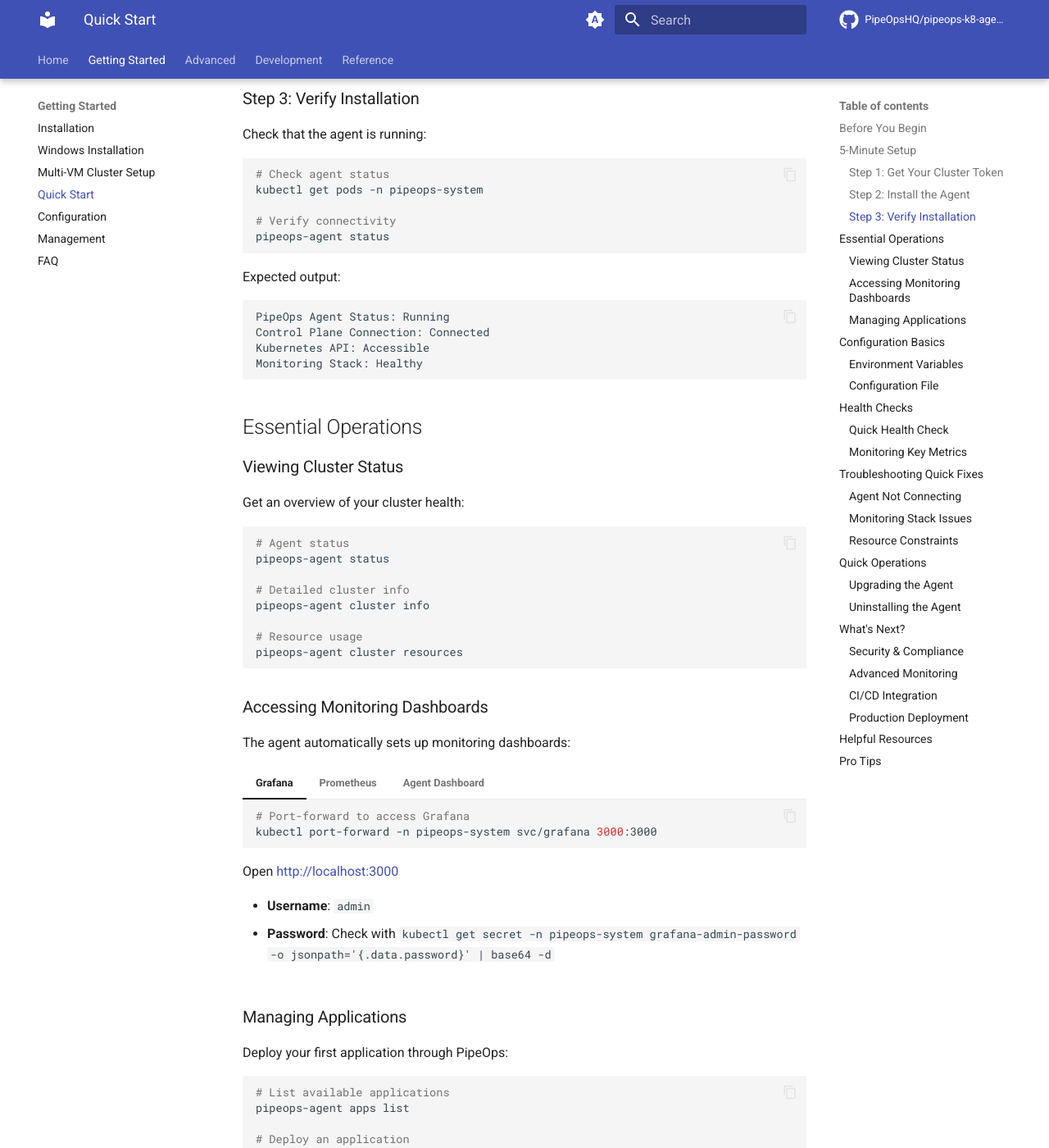
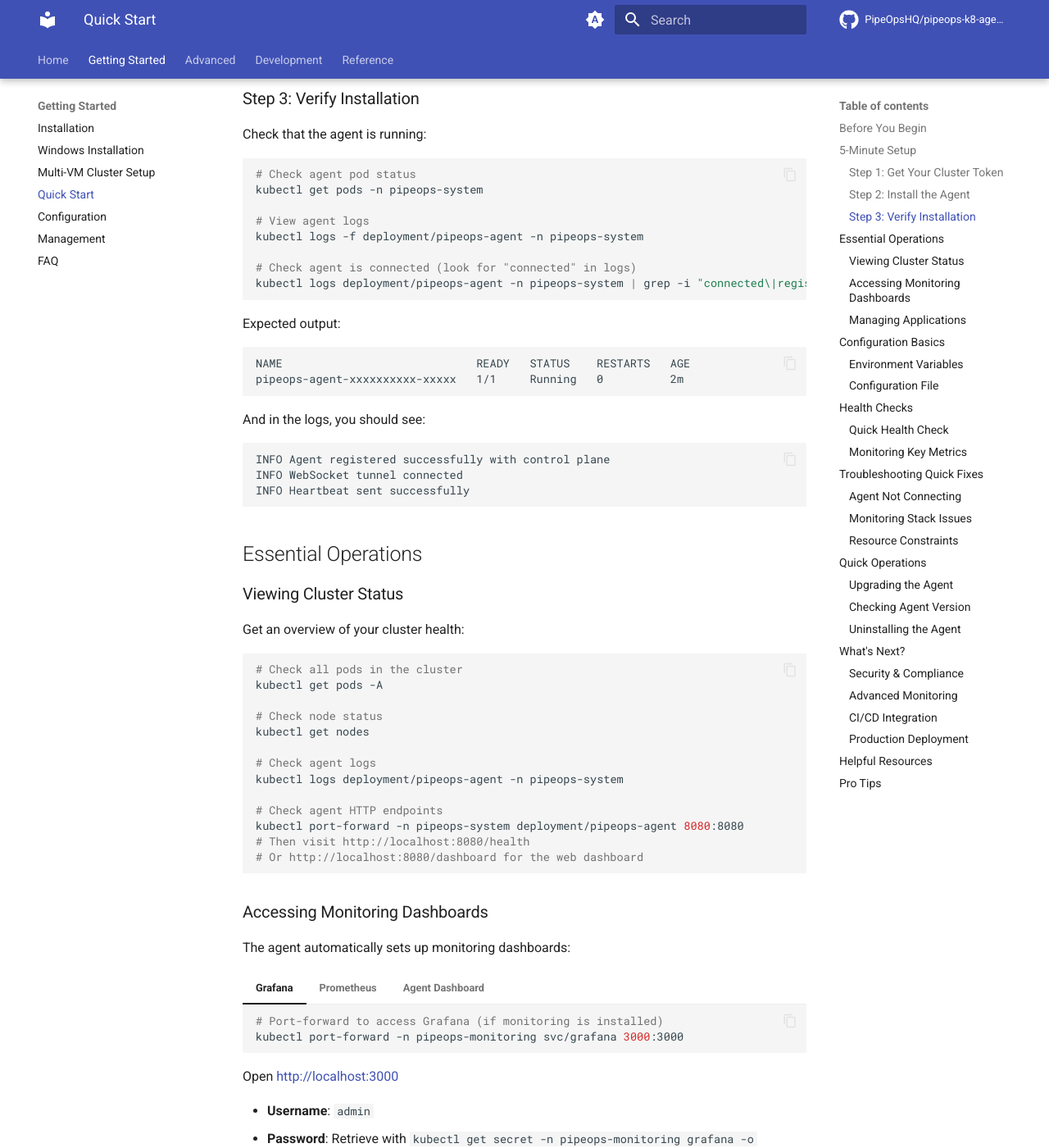
Before and after one commit to PipeOpsHQ/pipeops-k8-agent, an MkDocs documentation site: the page built from docs/getting-started/quick-start.md, in a window 1280 px wide and 1400 px high, scrolled down 1109 px. Shown: the whole window at 82% size. Built offline with MkDocs 1.6.1 and Material for MkDocs 9.7.7, drawn with Linux system fonts in a browser that asks for light colours; comment, search, counter and statistics services are not loaded; the version menu is left out; some of the changed text lies outside the part shown.

Commit message:
Update docs

````diff
--- a/docs/getting-started/quick-start.md
+++ b/docs/getting-started/quick-start.md
@@ -72,19 +72,27 @@
 Check that the agent is running:
 
 ```bash
-# Check agent status
+# Check agent pod status
 kubectl get pods -n pipeops-system
 
-# Verify connectivity
-pipeops-agent status
+# View agent logs
+kubectl logs -f deployment/pipeops-agent -n pipeops-system
+
+# Check agent is connected (look for "connected" in logs)
+kubectl logs deployment/pipeops-agent -n pipeops-system | grep -i "connected\|registered"
 ```
 
 Expected output:
 ```text
-PipeOps Agent Status: Running
-Control Plane Connection: Connected
-Kubernetes API: Accessible
-Monitoring Stack: Healthy
+NAME                             READY   STATUS    RESTARTS   AGE
+pipeops-agent-xxxxxxxxxx-xxxxx   1/1     Running   0          2m
+```
+
+And in the logs, you should see:
+```text
+INFO Agent registered successfully with control plane
+INFO WebSocket tunnel connected
+INFO Heartbeat sent successfully
 ```
 
 ## Essential Operations
@@ -94,14 +102,19 @@
 Get an overview of your cluster health:
 
 ```bash
-# Agent status
-pipeops-agent status
+# Check all pods in the cluster
+kubectl get pods -A
 
-# Detailed cluster info
-pipeops-agent cluster info
+# Check node status
+kubectl get nodes
 
-# Resource usage
-pipeops-agent cluster resources
+# Check agent logs
+kubectl logs deployment/pipeops-agent -n pipeops-system
+
+# Check agent HTTP endpoints
+kubectl port-forward -n pipeops-system deployment/pipeops-agent 8080:8080
+# Then visit http://localhost:8080/health
+# Or http://localhost:8080/dashboard for the web dashboard
 ```
 
 ### Accessing Monitoring Dashboards
@@ -111,20 +124,20 @@
 === "Grafana"
 
     ```bash
-    # Port-forward to access Grafana
-    kubectl port-forward -n pipeops-system svc/grafana 3000:3000
+    # Port-forward to access Grafana (if monitoring is installed)
+    kubectl port-forward -n pipeops-monitoring svc/grafana 3000:3000
     ```
 
     Open [http://localhost:3000](http://localhost:3000)
 
     - **Username**: `admin`
-    - **Password**: Check with `kubectl get secret -n pipeops-system grafana-admin-password -o jsonpath='{.data.password}' | base64 -d`
+    - **Password**: Retrieve with `kubectl get secret -n pipeops-monitoring grafana -o jsonpath='{.data.admin-password}' | base64 -d`
 
 === "Prometheus"
 
     ```bash
-    # Port-forward to access Prometheus
-    kubectl port-forward -n pipeops-system svc/prometheus 9090:9090
+    # Port-forward to access Prometheus (if monitoring is installed)
+    kubectl port-forward -n pipeops-monitoring svc/prometheus-server 9090:9090
     ```
 
     Open [http://localhost:9090](http://localhost:9090)
@@ -133,28 +146,40 @@
 
     ```bash
     # Port-forward to access Agent Dashboard
-    kubectl port-forward -n pipeops-system svc/pipeops-agent 8080:8080
+    kubectl port-forward -n pipeops-system deployment/pipeops-agent 8080:8080
     ```
 
-    Open [http://localhost:8080](http://localhost:8080)
+    Open [http://localhost:8080/dashboard](http://localhost:8080/dashboard)
+
+    Available endpoints:
+    - `/health` - Health check
+    - `/ready` - Readiness status
+    - `/metrics` - Prometheus metrics
+    - `/dashboard` - Web dashboard
 
 ### Managing Applications
 
-Deploy your first application through PipeOps:
+Deploy applications through the PipeOps dashboard or using kubectl:
 
 ```bash
-# List available applications
-pipeops-agent apps list
+# Deploy using kubectl
+kubectl create deployment my-app --image=nginx:latest
 
-# Deploy an application
-pipeops-agent apps deploy --name="my-app" --image="nginx:latest"
+# Expose as a service
+kubectl expose deployment my-app --port=80 --type=LoadBalancer
 
 # Check deployment status
-pipeops-agent apps status my-app
+kubectl get deployments
+kubectl get pods
 
 # Scale application
-pipeops-agent apps scale my-app --replicas=3
+kubectl scale deployment my-app --replicas=3
+
+# View application logs
+kubectl logs -l app=my-app --tail=100 -f
 ```
+
+**Note**: Application deployment and management is primarily done through the PipeOps web dashboard at [console.pipeops.io](https://console.pipeops.io).
 
 ## Configuration Basics
 
@@ -204,16 +229,26 @@
 ### Quick Health Check
 
 ```bash
-# Run comprehensive health check
-pipeops-agent diagnose
+# Check agent pod health
+kubectl get pods -n pipeops-system
+
+# Check agent logs for errors
+kubectl logs deployment/pipeops-agent -n pipeops-system --tail=50
+
+# Access agent health endpoint
+kubectl port-forward -n pipeops-system deployment/pipeops-agent 8080:8080
+# Then: curl http://localhost:8080/health
+
+# Check detailed health status
+curl http://localhost:8080/api/health/detailed
 ```
 
-This command checks:
+The health check endpoints verify:
 - Agent connectivity to control plane
 - Kubernetes API access
-- Monitoring stack health
+- WebSocket tunnel status
 - Resource availability
-- Network connectivity
+- Internal service health
 
 ### Monitoring Key Metrics
 
@@ -221,10 +256,10 @@
 
 | Metric | Description | Command |
 |--------|-------------|---------|
-| **Cluster Health** | Overall cluster status | `pipeops-agent cluster health` |
-| **Resource Usage** | CPU, memory, storage | `pipeops-agent resources` |
+| **Cluster Health** | Overall cluster status | `kubectl get nodes && kubectl get pods -A` |
+| **Resource Usage** | CPU, memory, storage | `kubectl top nodes && kubectl top pods -A` |
 | **Pod Status** | Running/failed pods | `kubectl get pods -A` |
-| **Network** | Connectivity status | `pipeops-agent network test` |
+| **Agent Status** | Agent connectivity | `kubectl logs deployment/pipeops-agent -n pipeops-system \| tail` |
 
 ## Troubleshooting Quick Fixes
 
@@ -232,12 +267,21 @@
 
 1. **Check network connectivity**:
    ```bash
-   curl -I https://api.pipeops.io
+   # Test connection to PipeOps API
+   curl -I https://api.pipeops.sh
+
+   # Check from within the cluster
+   kubectl run -it --rm debug --image=curlimages/curl --restart=Never -- \
+     curl -v https://api.pipeops.sh/health
    ```
 
-2. **Verify token**:
+2. **Verify token configuration**:
    ```bash
-   pipeops-agent validate-token
+   # Check secret exists
+   kubectl get secret -n pipeops-system pipeops-agent-secret
+
+   # View configuration (redacted)
+   kubectl get configmap -n pipeops-system pipeops-agent-config -o yaml
    ```
 
 3. **Restart agent**:
@@ -249,18 +293,25 @@
 
 1. **Check pod status**:
    ```bash
-   kubectl get pods -n pipeops-system
+   kubectl get pods -n pipeops-monitoring
    ```
 
 2. **View logs**:
    ```bash
+   # Agent logs
    kubectl logs -f deployment/pipeops-agent -n pipeops-system
+
+   # Prometheus logs (if installed)
+   kubectl logs -f deployment/prometheus-server -n pipeops-monitoring
+
+   # Grafana logs (if installed)
+   kubectl logs -f deployment/grafana -n pipeops-monitoring
    ```
 
-3. **Restart monitoring**:
+3. **Restart monitoring components**:
    ```bash
-   kubectl rollout restart deployment/prometheus -n pipeops-system
-   kubectl rollout restart deployment/grafana -n pipeops-system
+   kubectl rollout restart deployment/prometheus-server -n pipeops-monitoring
+   kubectl rollout restart deployment/grafana -n pipeops-monitoring
    ```
 
 ### Resource Constraints
@@ -285,17 +336,29 @@
 Keep your agent updated with the latest features:
 
 ```bash
-# Check current version
-pipeops-agent version
-
-# Update to latest version
-sudo pipeops-agent update
-
-# For Helm installations
+# For Helm installations - update to latest version
+helm repo update
 helm upgrade pipeops-agent oci://ghcr.io/pipeopshq/pipeops-agent
 
-# Verify update
-pipeops-agent status
+# For kubectl installations - reapply manifest
+kubectl apply -f https://get.pipeops.dev/k8-agent.yaml
+
+# For script installations - re-run installer
+curl -fsSL https://get.pipeops.dev/k8-install.sh | bash
+
+# Verify update by checking pod restart
+kubectl get pods -n pipeops-system -w
+```
+
+### Checking Agent Version
+
+```bash
+# Check the running agent version from logs
+kubectl logs deployment/pipeops-agent -n pipeops-system | grep -i "version\|starting"
+
+# Or access the version endpoint
+kubectl port-forward -n pipeops-system deployment/pipeops-agent 8080:8080
+# Then: curl http://localhost:8080/version
 ```
 
 ### Uninstalling the Agent
@@ -303,17 +366,22 @@
 If you need to remove the agent:
 
 ```bash
-# Complete uninstall (removes everything)
-sudo pipeops-agent uninstall
+# For script installations - use uninstall script
+curl -fsSL https://raw.githubusercontent.com/PipeOpsHQ/pipeops-k8-agent/main/scripts/uninstall.sh | bash
 
-# Helm uninstall
-helm uninstall pipeops-agent
+# For Helm installations
+helm uninstall pipeops-agent -n pipeops-system
 
-# Kubernetes manifest uninstall
-kubectl delete -f agent.yaml
+# For kubectl installations - delete resources
+kubectl delete namespace pipeops-system
+kubectl delete namespace pipeops-monitoring  # If monitoring was installed
+
+# Manually delete remaining resources
+kubectl delete clusterrole pipeops-agent
+kubectl delete clusterrolebinding pipeops-agent
 ```
 
-For detailed upgrade and uninstall procedures, see the [Installation Guide](installation.md).
+For detailed upgrade and uninstall procedures, see the [Management Guide](management.md).
 
 ## What's Next?
 
@@ -353,30 +421,34 @@
     For better performance in production:
 
     ```bash
-    # Enable resource monitoring
+    # Adjust resource limits via Helm
     helm upgrade pipeops-agent oci://ghcr.io/pipeopshq/pipeops-agent \
-      --set monitoring.resources.enabled=true \
-      --set agent.performance.mode=optimized
+      --set resources.limits.memory=2Gi \
+      --set resources.limits.cpu=1000m
     ```
 
 !!! tip "Development Environment"
 
-    For development clusters, enable debug mode:
+    For development clusters, enable debug logging:
 
     ```bash
-    export PIPEOPS_LOG_LEVEL=debug
-    pipeops-agent start --dev-mode
+    # Set debug log level
+    kubectl set env deployment/pipeops-agent -n pipeops-system PIPEOPS_LOG_LEVEL=debug
+
+    # View debug logs
+    kubectl logs -f deployment/pipeops-agent -n pipeops-system
     ```
 
 !!! tip "Backup Configuration"
 
-    Always backup your configuration:
+    Always backup your cluster configuration:
 
     ```bash
-    # Export current configuration
-    pipeops-agent config export > pipeops-config-backup.yaml
+    # Export agent configuration
+    kubectl get configmap -n pipeops-system pipeops-agent-config -o yaml > pipeops-config-backup.yaml
+    kubectl get secret -n pipeops-system pipeops-agent-secret -o yaml > pipeops-secret-backup.yaml
 
-    # Store in version control
+    # Store in version control (redact secrets first!)
     git add pipeops-config-backup.yaml
     git commit -m "Add PipeOps agent configuration backup"
     ```
````
Also changed, not shown: site/getting-started/quick-start/index.html, site/search/search_index.json, 1 other file.
